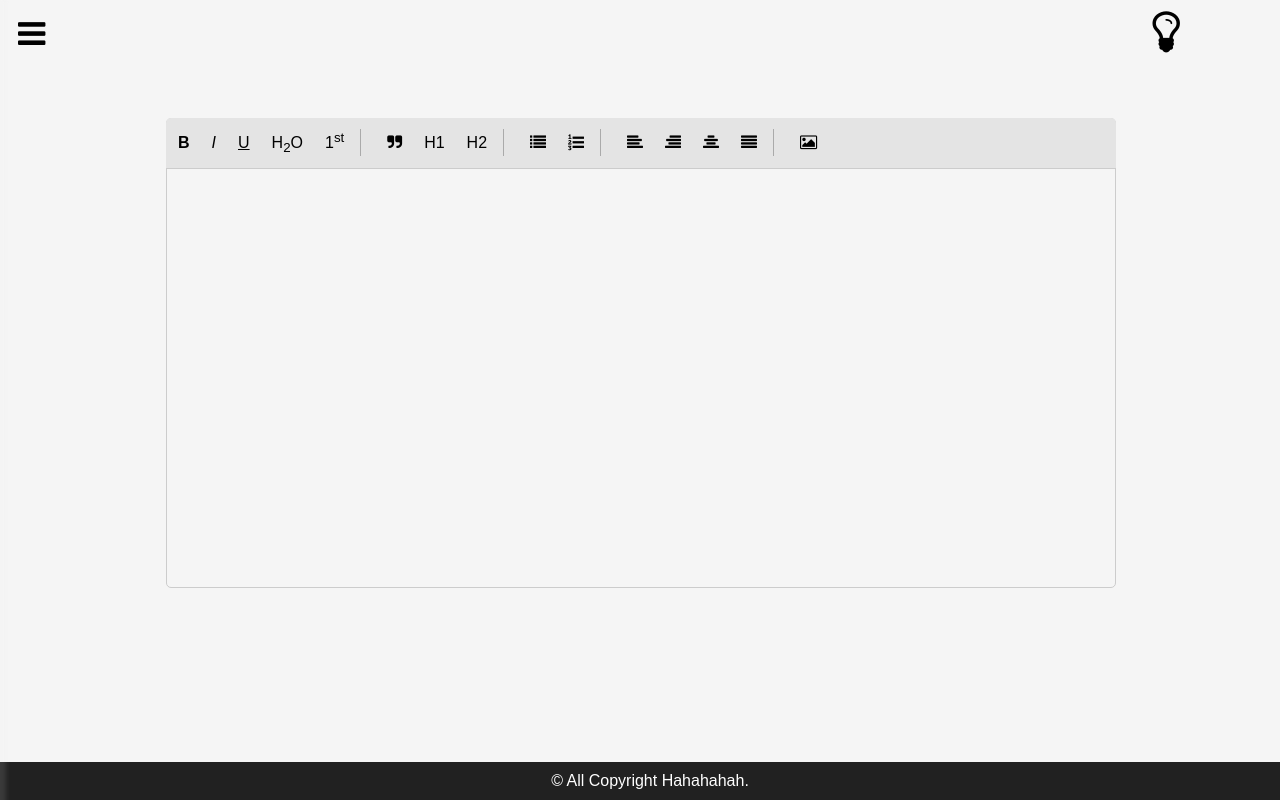
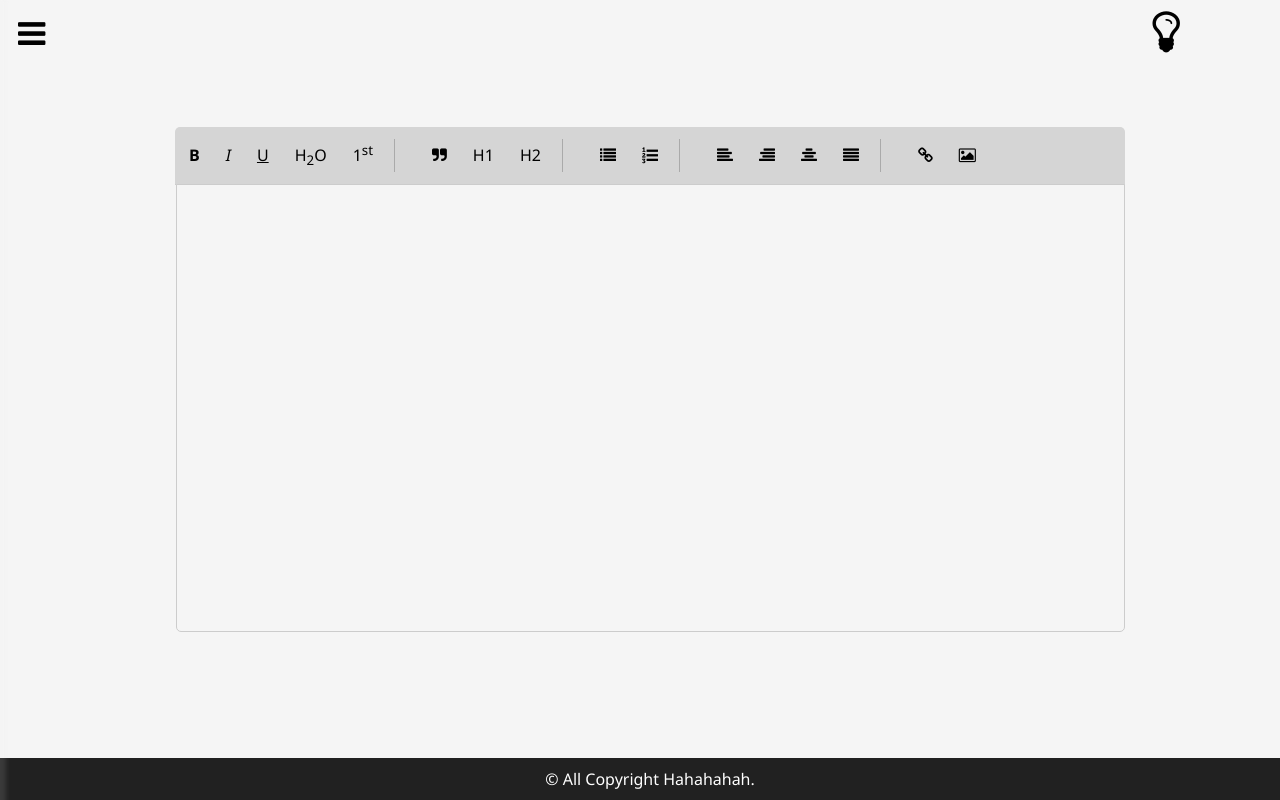
Before and after one commit to AshishYUO/wysiwyg_id, a plain HTML site: page index.html in a window 1280 px wide. Drawn offline with Linux system fonts and the light colour scheme.

Commit message:
Minor changes

```diff
--- a/index.html
+++ b/index.html
@@ -66,6 +66,6 @@
         <script src="javascript/toolbox.js"></script>
         <script src="javascript/editor.js"></script>
         <!-- <script async="true" src="javascript/table.js"></script> -->
-        <script async="true" src="javascript/mode.js"></script>
+        <script src="javascript/mode.js"></script>
     </span>
 </html>
--- a/javascript/image.js
+++ b/javascript/image.js
@@ -10,10 +10,12 @@ class ImageBuilder {
             this.selection = selections.getSelection();
             let URL = this.selection.toString().trimLeft().trimRight();
             if (URL.length > 0)
-                if (this.matchesWithExtURL(URL))
+                if (this.matchesWithExtURL(URL)) {
                     document.execCommand("insertimage", false, this.selection.toString());
-                else
+                }
+                else {
                     alert("Invalid URL");
+                }
             else
                 this.fileElement.click();
         });
--- a/javascript/index.js
+++ b/javascript/index.js
@@ -1,106 +1,3 @@
-// separate script file.
-let model = [{
-    id: 'bold',
-    hint: 'Bold text',
-    button: '<b>B</b>'
-}, {
-    id: 'italic',
-    hint: 'Italic text',
-    button: '<i>I</i>'
-}, {
-    id: 'underline',
-    hint: 'Underline text',
-    button: '<u>U</u>'
-}, {
-    id: 'subscript',
-    hint: 'Subscript',
-    button: 'H<sub>2</sub>O'
-}, {
-    id: 'superscript',
-    hint: 'Superscript',
-    button: '1<sup>st</sup>'
-}, {
-    id: 'blockquote',
-    hint: 'Blockquote',
-    button: '<i class="fa fa-quote-right"></i>'
-}, {
-    id: 'hr',
-    hint: 'Horizontal Line',
-    button: '<i class="fa fa-ellipsis-h"></i>'
-}, {
-    id: 'header-1',
-    hint: 'Header 1',
-    button: 'H1'
-}, {
-    id: 'header-2',
-    hint: 'Header 2',
-    button: 'H2'
-}, {
-    id: 'ulist',
-    hint: 'Unordered List',
-    button: '<i class="fa fa-list"></i>'
-}, {
-    id: 'olist',
-    hint: 'Ordered List',
-    button: '<i class="fa fa-list-ol"></i>'
-}, {
-    id: 'link',
-    hint: 'Anchor link',
-    button: '<i class="fa fa-link"></i>'
-}, {
-    id: 'align-left',
-    hint: 'Align text left',
-    button: '<i class="fa fa-align-left" aria-hidden="true"></i>'
-}, {
-    id: 'align-right',
-    hint: 'Align text right',
-    button: '<i class="fa fa-align-right" aria-hidden="true"></i>'
-}, {
-    id: 'align-center',
-    hint: 'Align text center',
-    button: '<i class="fa fa-align-center" aria-hidden="true"></i>'
-}, {
-    id: 'align-justify',
-    hint: 'Justify text',
-    button: '<i class="fa fa-align-justify" aria-hidden="true"></i>'
-}, {
-    id: 'image',
-    hint: 'Insert Image',
-    button: '<i class="fa fa-image" aria-hidden="true"></i>'
-}
-];
 window.onload = () => {
     initEditor();
-    // let teditors = document.querySelectorAll('.editor');
-    // teditors.forEach(function (_editor) {
-    //     let options = document.createElement('DIV');
-    //     options.classList.add('options');
-    //     let center = document.createElement('center');
-    //     let toolbar = document.createElement('span');
-    //     model.forEach(function (toolInfo) {
-    //         let { id, hint, button } = toolInfo;
-    //         let toolContainer = document.createElement('span');
-    //         toolContainer.classList.add('tool');
-    //         let tool = document.createElement('button');
-    //         tool.classList.add(id);
-    //         tool.title = hint;
-    //         tool.classList.add('no-highlight');
-    //         tool.innerHTML = button;
-    //         toolContainer.innerHTML = `${tool.outerHTML}`;
-    //         toolbar.appendChild(toolContainer);
-    //     });
-    //     options.appendChild(toolbar);
-    //     // center.appendChild(options);
-    //     _editor.appendChild(options);
-    //     let body = document.createElement("DIV");
-    //     body.setAttribute('contenteditable', 'true');
-    //     body.classList.add('bodyeditable');
-    //     _editor.appendChild(body);
-    //     new Editor(_editor);
-    //     // new ColorPicker(_editor);
-    // });
-    // initUIMode();
-
-    // window.selections = new Selection();
-    // window.navigation = new Navigation();
 }
--- a/javascript/init.js
+++ b/javascript/init.js
@@ -92,16 +92,15 @@ var initEditor = function(enableTools) {
                        ["blockquote", "header1", "header2"],
                        ["unorderedList", "orderedList"],
                        ["alignLeft", "alignRight", "alignCenter", "alignJustify"],
-                        ["image"]];
-    }
-    else {
+                        ["link", "image"]];
+    } else {
         for (let array of enableTools) {
             if (!Array.isArray(array)) {
                 enableTools = [["bold", "italic", "underline", "subscript", "superscript"],
                     ["blockquote", "header1", "header2"],
                     ["unorderedList", "orderedList"],
                     ["alignLeft", "alignRight", "alignCenter", "alignJustify"],
-                    ["image"]];
+                    ["link", "image"]];
                 break;
             }
         }
--- a/style.css
+++ b/style.css
@@ -21,45 +21,18 @@
     color: var(--options-clr-color);
     float: left;
 }
-body {
-    font-family: Arial, sans-serif;
-}
-.bodyeditable {
+.editor {
     width: 100%;
-    outline: none;
     padding: 10px;
-    margin: -1px;
-    resize: none;
-    overflow-y: scroll;
-    height: 400px;
-}
-.bodyeditable pre {
-    background: #eee;
-    padding: 5px;
-    margin: 5px;
-    border-radius: 4px;
-}
-.editor {
-    font-family: 'Franklin Gothic Medium', 'Arial Narrow', Arial, sans-serif, sans-serif;
-    width: 100%;
-    border: 1px solid #ccc;
-    padding: 0;
     margin: 0;
     border-radius: 5px;
 }
-.bodyeditable table tr:nth-child(even) {
-    background: #ddd;
-}
-.bodyeditable table tr {
-    border: 1px solid #888;
-}
-.options {
-    list-style: none;
+.editor .options {
     list-style: none;
     padding: 1px;
     margin: -1px;
+    background: #d5d5d5;
     border-bottom: 1px solid #ccc;
-    background: rgb(228, 228, 228);
     width: 100%;
     border-top-left-radius: 5px;
     border-top-right-radius: 5px;
@@ -71,14 +44,40 @@ body {
     border: 1px solid rgba(0, 0, 0, 0);
     font-size: 16px;
     background: rgba(0, 0, 0, 0);
+    padding: 12px;
+    /* margin: 5px; */
+    cursor: pointer;
+    font-family: 'Segoe UI', Tahoma, Geneva, Verdana, sans-serif;
+    transition: background 0.2s ease-out;
+}
+.bodyeditable {
+    font-family: 'Franklin Gothic Medium', 'Arial Narrow', Arial, sans-serif, sans-serif;
+    width: 95%;
+    outline: none;
+    border-bottom-left-radius: 5px;
+    border-bottom-right-radius: 5px;
+    padding: 2.45%;
+    resize: none;
+    border: 1px solid #ccc;
+    background: #f5f5f5;
+    overflow-y: scroll;
+    height: 400px;
+}
+.bodyeditable pre {
+    background: #eee;
     padding: 5px;
     margin: 5px;
-    cursor: pointer;
-    transition: background 0.2s ease-out;
+    border-radius: 4px;
+}
+.bodyeditable table tr:nth-child(even) {
+    background: #ddd;
+}
+.bodyeditable table tr {
+    border: 1px solid #888;
 }
 .separator {
-    margin: 5px;
-    padding: 5px;
+    margin: 8px;
+    padding: 8px;
     border-left: 1px solid #aaa;
 }
 .options button:hover {
@@ -282,6 +281,7 @@ input[type=range]:focus {
     background: var(--navigation-close-hover-color);
 }
 #footer {
+    font-family: 'Segoe UI', Tahoma, Geneva, Verdana, sans-serif;
     width: 100%;
     position: fixed;
     bottom: 0;
```
Also changed, not shown: javascript/utils.js (added).
